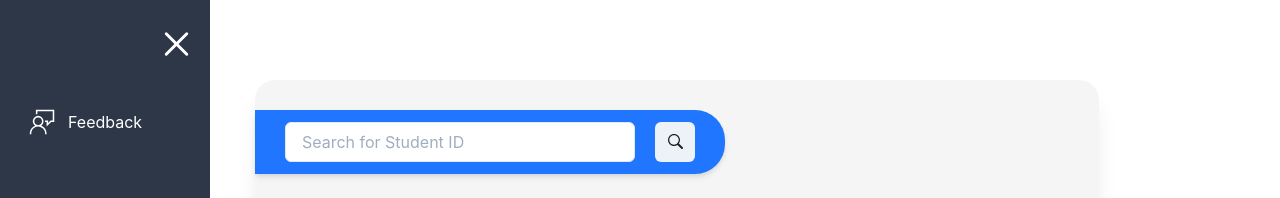
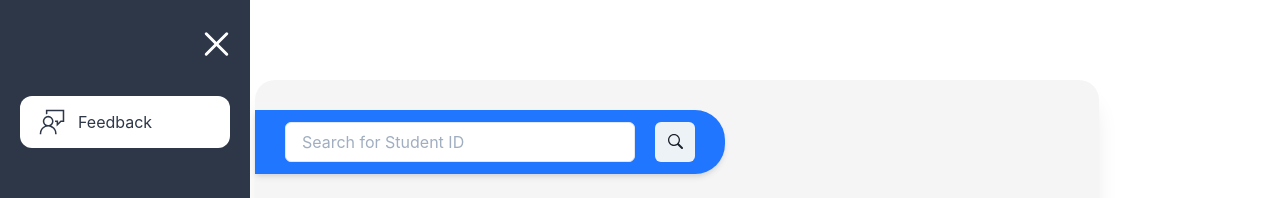
Before and after one commit to kahkoii/Simulated-Ratings-Microservice, a React (Create React App) app in the folder frontend/: page /feedback in a window 1280 px wide. Both pictures are taken after a click on the button 37 px from the left and 44 px from the top of the page. Shown: the top 198 px of the page. Built offline with nearby package versions, Linux system fonts and the light colour scheme; no server answers.

Commit message:
fix: fixed side navbar link and style

```diff
--- a/frontend/src/components/SideNavbar/SideNavTextLink.tsx
+++ b/frontend/src/components/SideNavbar/SideNavTextLink.tsx
@@ -11,8 +11,8 @@ const SideNavTextLink: React.FC<SideNavTextLinkProps> = (props) => {
   const { to, text, icon } = props;
   return (
     <Flex
-      width="100%"
-      paddingLeft="10px"
+      width="80%"
+      margin="0 20px"
       minWidth="210px"
       borderRadius={{ base: "0px", md: "12px" }}
       overflow="hidden"
--- a/frontend/src/pages/Layout.tsx
+++ b/frontend/src/pages/Layout.tsx
@@ -8,7 +8,7 @@ const Layout: React.FC = () => {
   const { studentId } = useParams<{ studentId?: string }>();
   const locations: [string, string, JSX.Element][] = [
     // Params: Page Name, Endpoint, Icon
-    ["Feedback", "feedback", <VscFeedback />],
+    ["Feedback", "/feedback", <VscFeedback />],
   ];
   return (
     <Flex h="100vh">
```
